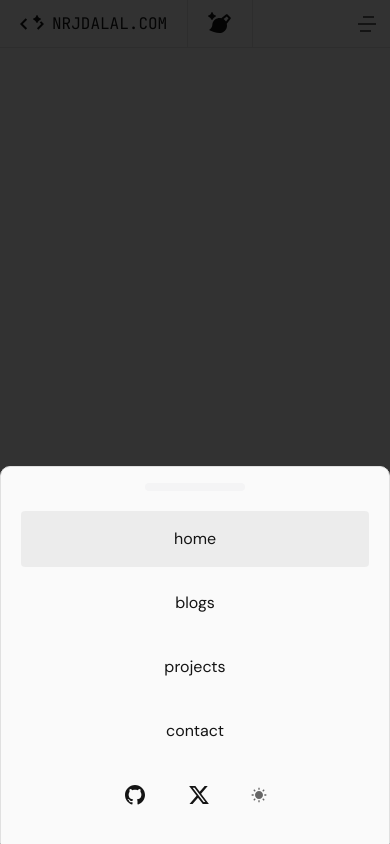
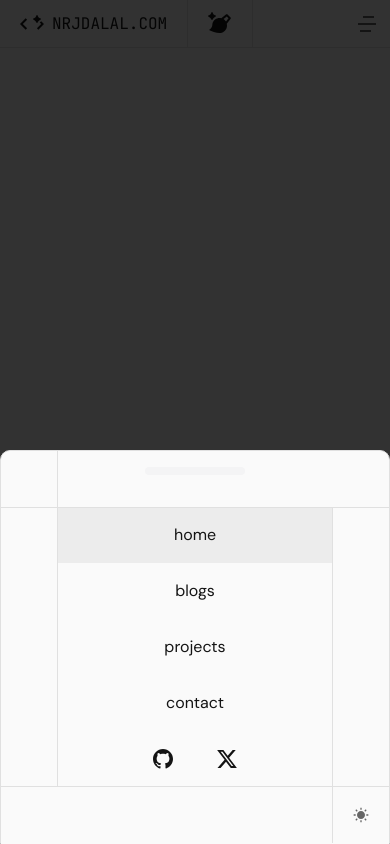
Before and after one commit to nrjdalal/nrjdalal.com-v2, a Next.js app: page / in a window 390 px wide. Both pictures are taken after a click on the button 366 px from the left and 23 px from the top of the page. Built offline with nearby package versions, Linux system fonts and the light colour scheme.

Commit message:
feat: most amazing header

```diff
--- a/src/components/header.tsx
+++ b/src/components/header.tsx
@@ -130,13 +130,21 @@ const NavigationLinks: FC<NavigationLinksProps> = ({
             <DrawerTitle>Menu</DrawerTitle>
             <DrawerDescription>Navigation links</DrawerDescription>
           </DrawerHeader>
-          <div className="mx-auto flex w-full max-w-xl flex-col items-center gap-y-2 p-5">
+          <div className="relative mt-8 px-14 pb-14">
+            <span className="bg-border absolute top-0 left-0 h-px w-full" />
+            <span className="bg-border absolute bottom-14 left-0 h-px w-full" />
+            <span className="bg-border absolute -top-14 left-14 h-full w-px" />
+            <span className="bg-border absolute right-14 bottom-0 h-full w-px" />
+            <span className="absolute right-0 bottom-0 aspect-square h-14">
+              <ThemeToggle />
+            </span>
+            <div className="mx-auto flex w-full flex-col items-center">
               {items.map((item) => (
                 <Link
                   key={item.name}
                   href={item.href}
                   className={cn(
-                  "hover:bg-border/50 flex h-14 w-full cursor-pointer items-center justify-center gap-x-2 rounded-sm px-5",
+                    "hover:bg-border/50 flex h-14 w-full cursor-pointer items-center justify-center px-5",
                     doesPathMatchHref(pathname, item.href) && "bg-border/50",
                   )}
                 >
@@ -149,12 +157,12 @@ const NavigationLinks: FC<NavigationLinksProps> = ({
                     key={link.href}
                     href={link.href}
                     target="_blank"
-                  className="hover:bg-border/50 flex aspect-square h-full cursor-pointer items-center justify-center gap-x-2 rounded-md px-5"
+                    className="hover:bg-border/50 flex aspect-square h-full cursor-pointer items-center justify-center px-5"
                   >
                     <link.icon className="size-6" />
                   </Link>
                 ))}
-              <ThemeToggle />
+              </div>
             </div>
           </div>
         </DrawerContent>
```
Lines whose indentation alone changed are shown as unchanged.
